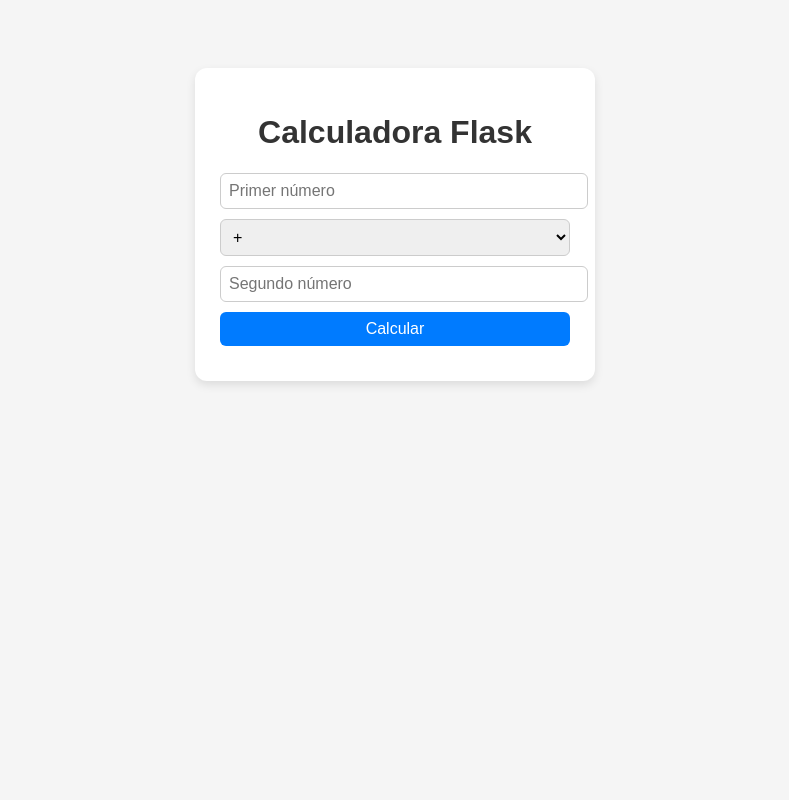
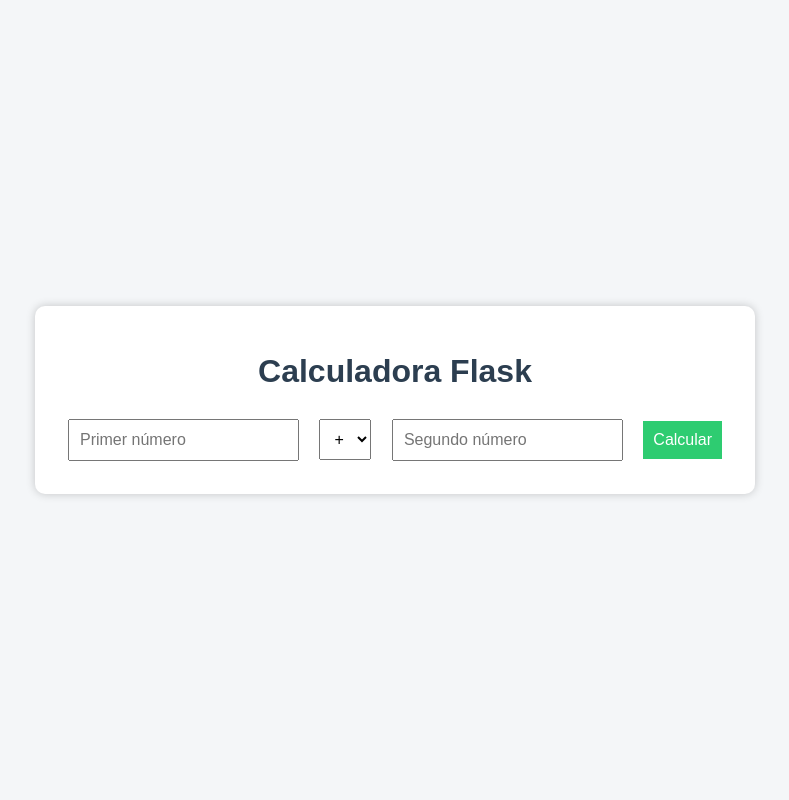
Before and after one commit to 211G0390/CalculadoraFlask, a Flask app: page / in a window 1280 px wide. Shown: the whole page, without its empty margins (245-1034 px from the left). Run offline with Flask 3, Linux system fonts and the light colour scheme.

Commit message:
Update style.css

```diff
--- a/static/style.css
+++ b/static/style.css
@@ -1,46 +1,44 @@
 body {
-    background-color: #f5f5f5;
     font-family: Arial, sans-serif;
-    text-align: center;
-    padding-top: 60px;
+    background-color: #f4f6f8;
+    display: flex;
+    align-items: center;
+    justify-content: center;
+    height: 100vh;
+    margin: 0;
 }
 
 .container {
-    background: white;
-    border-radius: 12px;
-    box-shadow: 0 4px 10px rgba(0,0,0,0.1);
-    width: 350px;
-    margin: auto;
+    background-color: white;
     padding: 25px;
+    border-radius: 10px;
+    box-shadow: 0 0 10px rgba(0,0,0,0.2);
+    text-align: center;
 }
 
 h1 {
-    color: #333;
+    color: #2c3e50;
 }
 
 input, select, button {
-    display: block;
-    width: 100%;
-    margin: 10px 0;
-    padding: 8px;
-    border-radius: 6px;
-    border: 1px solid #ccc;
+    padding: 10px;
+    margin: 8px;
     font-size: 16px;
 }
 
 button {
-    background-color: #007BFF;
+    background-color: #2ecc71;
     color: white;
     border: none;
     cursor: pointer;
 }
 
 button:hover {
-    background-color: #0056b3;
+    background-color: #27ae60;
 }
 
 .resultado {
     margin-top: 15px;
     font-size: 20px;
-    color: #2d2d2d;
+    color: #34495e;
 }
```
